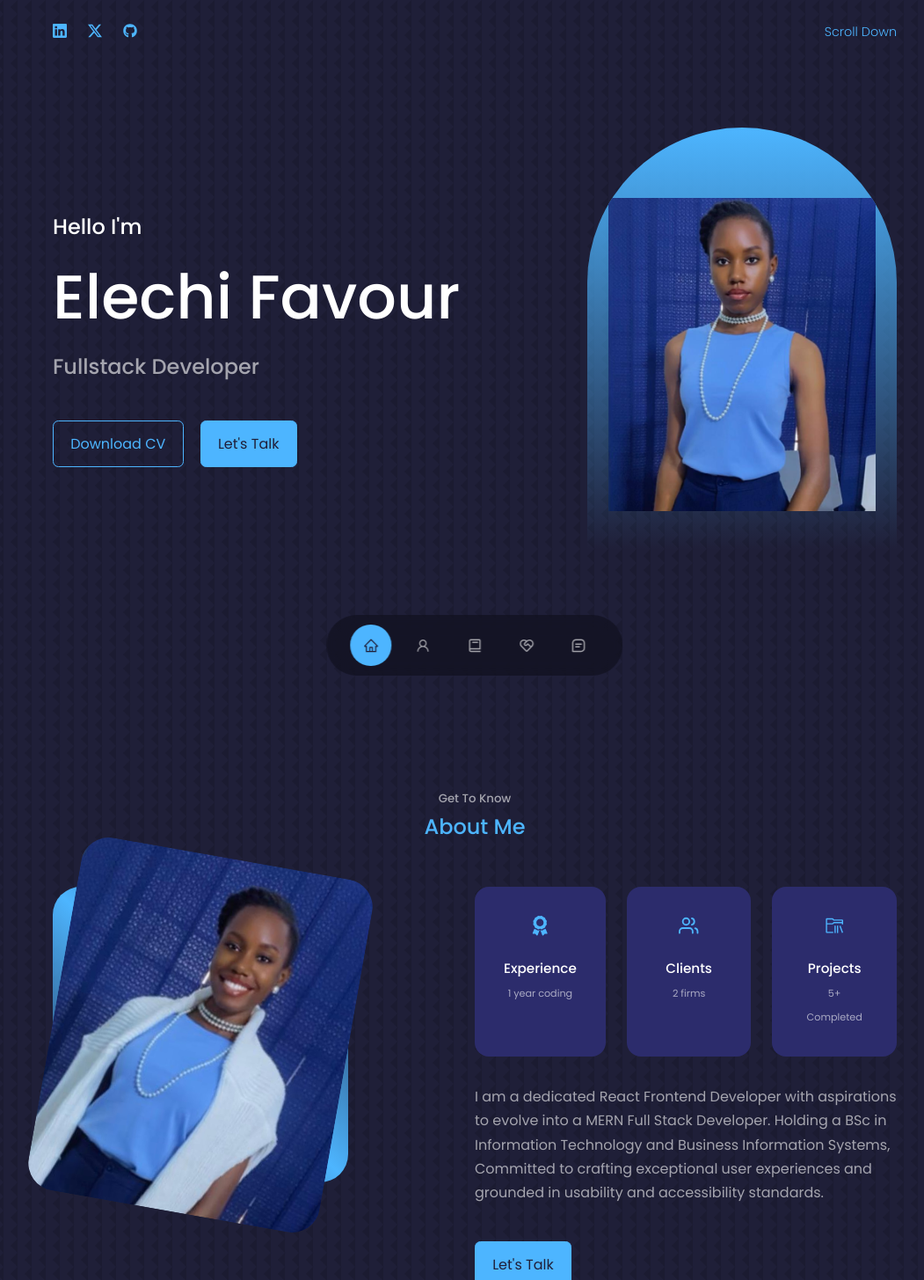
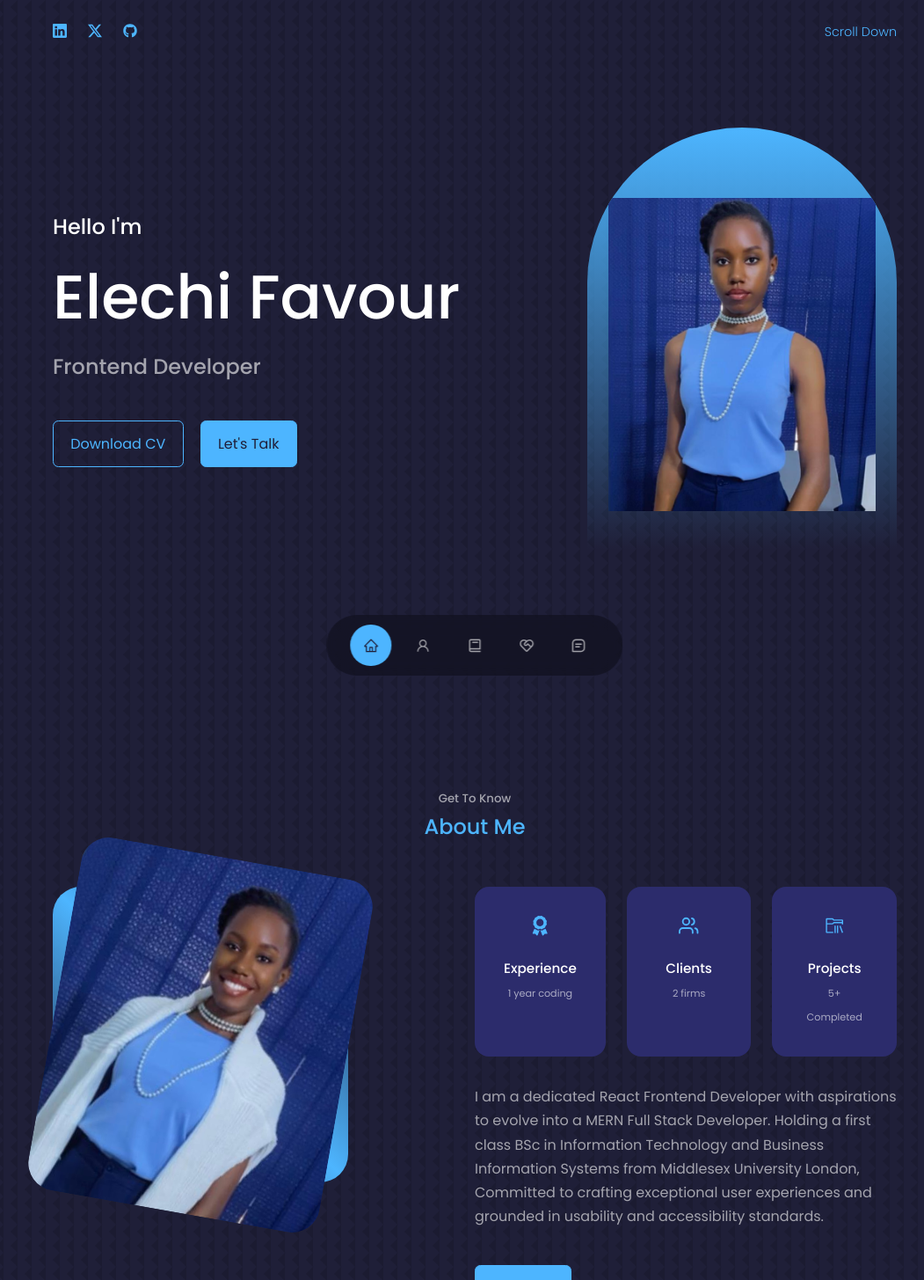
Before and after one commit to queen-favour/my-react-portfolio, a React (Create React App) app: page / in a window 1280 px wide. Shown: the top 1455 px of the page at 88% size, without its empty margins (100-1151 px from the left). Built offline with nearby package versions, Linux system fonts and the light colour scheme.

Commit message:
chore: Updated content

```diff
--- a/src/components/about/About.jsx
+++ b/src/components/about/About.jsx
@@ -1,14 +1,13 @@
-import React from 'react'
-import './about.css'
-import ME from '../../assets/about-me.jpeg'
-import { FaAward } from "react-icons/fa"
-import { FiUsers } from "react-icons/fi"
-import { VscFolderLibrary } from "react-icons/vsc"
-
+import React from "react";
+import "./about.css";
+import ME from "../../assets/about-me.jpeg";
+import { FaAward } from "react-icons/fa";
+import { FiUsers } from "react-icons/fi";
+import { VscFolderLibrary } from "react-icons/vsc";
 
 const About = () => {
   return (
-    <section id='about'>
+    <section id="about">
       <h5>Get To Know</h5>
       <h2>About Me</h2>
 
@@ -22,33 +21,40 @@ const About = () => {
         <div className="about__content">
           <div className="about__cards">
             <article className="about__card">
-            <FaAward className='about__icon'/>
+              <FaAward className="about__icon" />
               <h5>Experience</h5>
               <small>1 year coding</small>
             </article>
 
             <article className="about__card">
-            <FiUsers className='about__icon'/>
+              <FiUsers className="about__icon" />
               <h5>Clients</h5>
               <small>2 firms</small>
             </article>
 
             <article className="about__card">
-            <VscFolderLibrary className='about__icon'/>
+              <VscFolderLibrary className="about__icon" />
               <h5>Projects</h5>
               <small>5+ Completed</small>
             </article>
           </div>
 
-        <p> I am a dedicated React Frontend Developer with aspirations to evolve into a MERN Full Stack Developer. Holding a BSc in Information Technology and Business Information Systems, Committed to crafting exceptional user experiences and grounded in usability and accessibility standards.</p>
+          <p>
+            {" "}
+            I am a dedicated React Frontend Developer with aspirations to evolve
+            into a MERN Full Stack Developer. Holding a first class BSc in
+            Information Technology and Business Information Systems from
+            Middlesex University London, Committed to crafting exceptional user
+            experiences and grounded in usability and accessibility standards.
+          </p>
 
-        <a href="#contact" className='btn btn-primary'>Let's Talk</a>
-
+          <a href="#contact" className="btn btn-primary">
+            Let's Talk
+          </a>
         </div>
       </div>
+    </section>
+  );
+};
 
-    </section>
-  )
-}
-
-export default About
+export default About;
--- a/src/components/header/MyHeader.jsx
+++ b/src/components/header/MyHeader.jsx
@@ -11,7 +11,7 @@ const MyHeader = () => {
         <div className='header__text'>
         <h5>Hello I'm</h5>
         <h1>Elechi Favour</h1>
-        <h5 className="text-light">Fullstack Developer</h5>
+        <h5 className="text-light">Frontend Developer</h5>
         <CTA />
         </div>
 
```
Also changed, not shown: 1 other file (tests, documents, lock files or other folders). Lines whose indentation alone changed are shown as unchanged.
